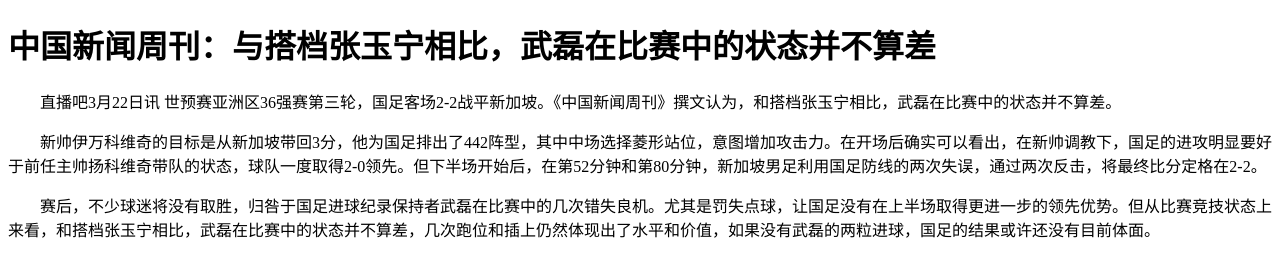
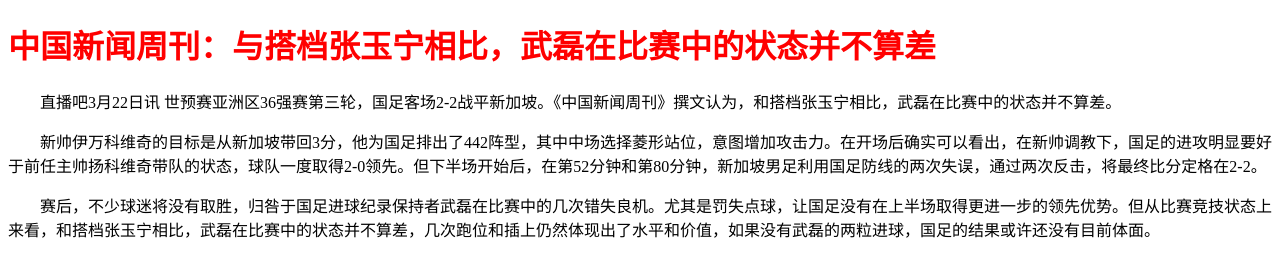
Before and after one commit to yitangxing/21new3, a plain HTML site: page 03-css.html in a window 1280 px wide. Drawn offline with Linux system fonts and the light colour scheme.

Commit message:
第三次作业

```diff
--- a/03-css.html
+++ b/03-css.html
@@ -7,6 +7,9 @@
     <style>
      p {
         text-indent: 2em;
+     }
+     h1 {
+        color: red;
      }
     </style>
 </head>
```
Also changed, not shown: index.html (+1 -1 lines).
